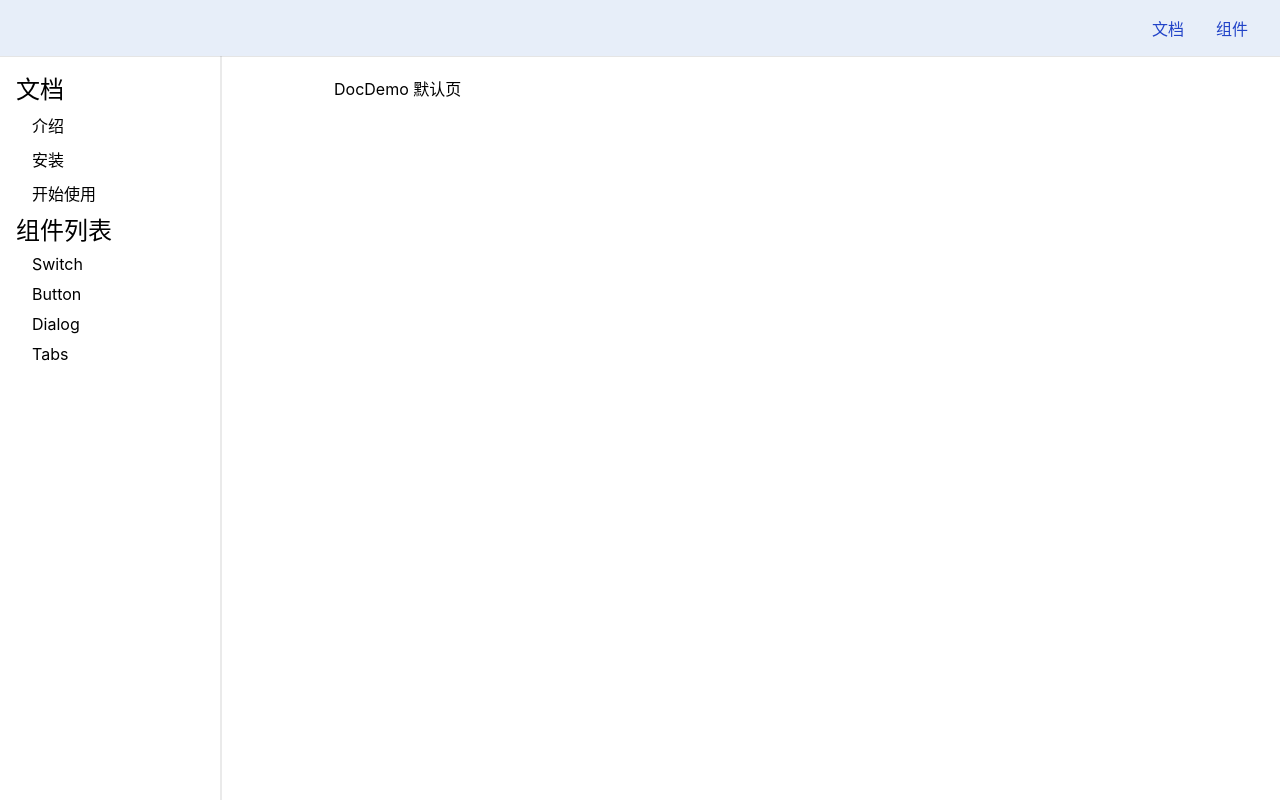
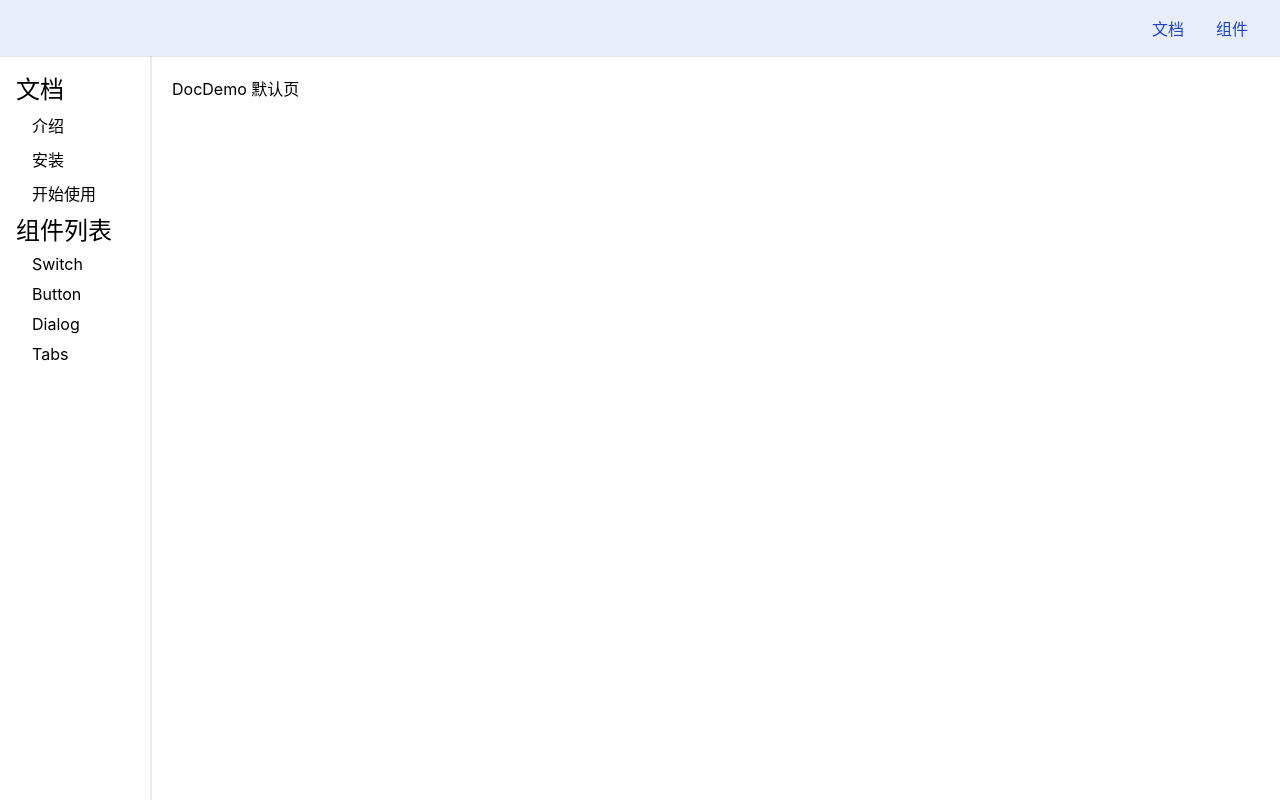
Before and after one commit to wh2887/-init-ui-vue3, a Vue app: page /#/doc in a window 1280 px wide. Built offline with nearby package versions, Linux system fonts and the light colour scheme.

Commit message:
优化样式

```diff
--- a/src/views/Doc.vue
+++ b/src/views/Doc.vue
@@ -89,7 +89,6 @@ $main: #2143C8;
   }
 
   > main {
-    margin: 0 auto;
     flex-grow: 1;
     padding: 16px;
     background: white;
@@ -99,7 +98,7 @@ $main: #2143C8;
 
 aside {
   background: white;
-  width: 220px;
+  width: 150px;
   position: fixed;
   padding: 70px 16px 16px;
   top: 0;
```
